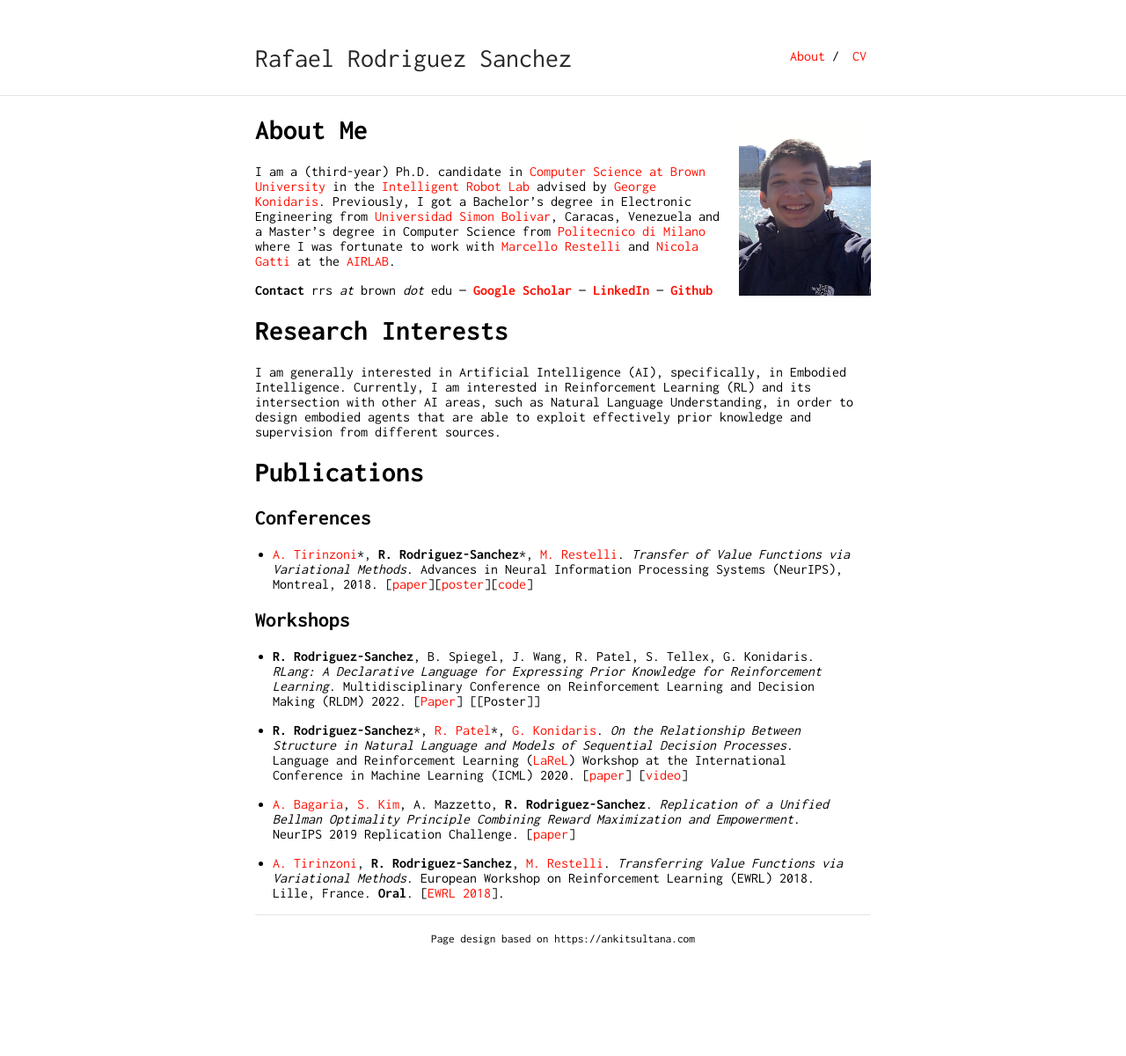
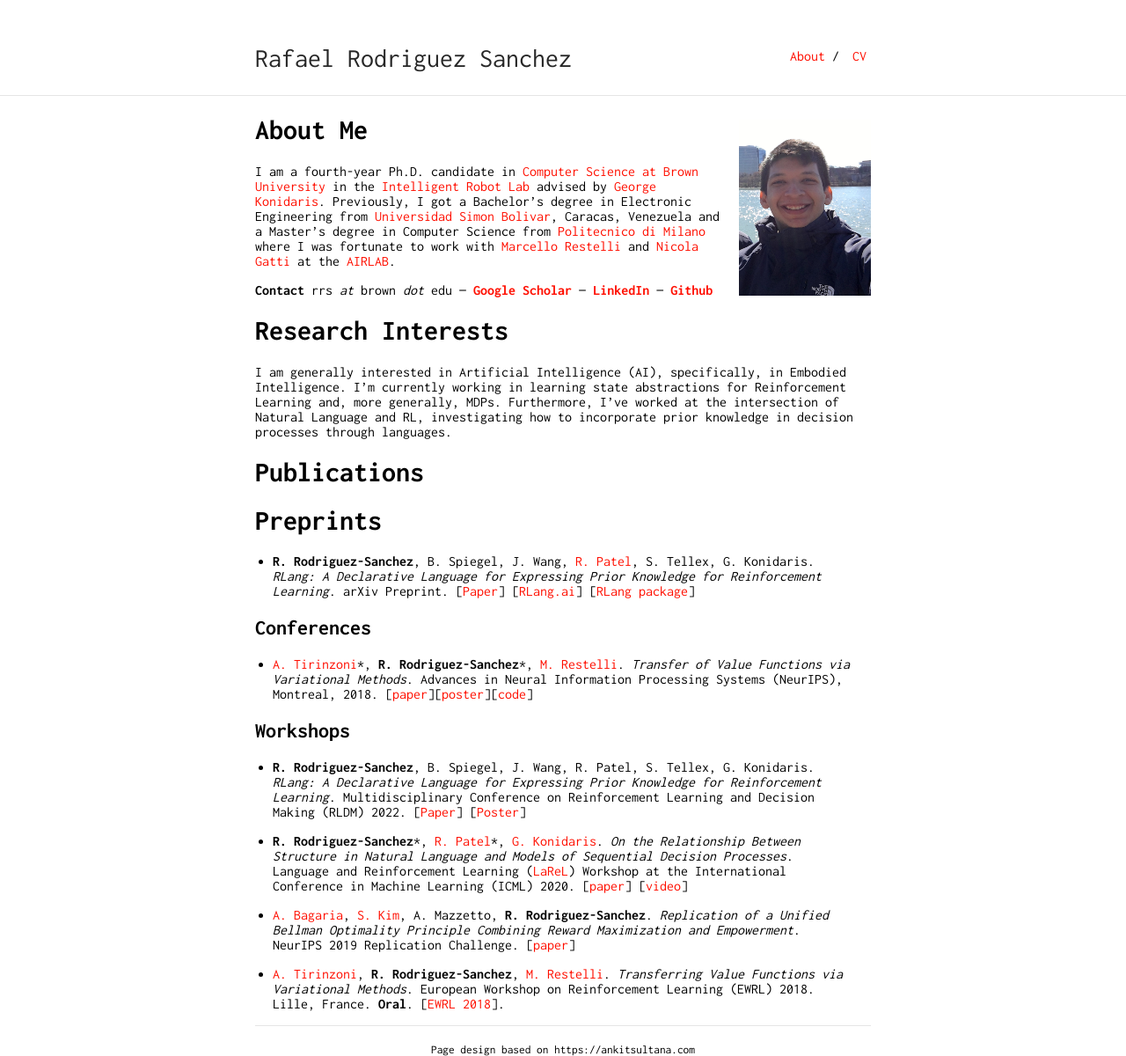
Before and after one commit to rafarodsa/rafarodsa.github.io, a Jekyll site: the page built from index.md, in a window 1280 px wide. Shown: the whole page at 88% size. Built offline with Jekyll 4.4.1, drawn with Linux system fonts in a browser that asks for light colours; before the commit the page ends 1074 px from its top, so only the background shows below that.

Commit message:
updated 4th year

```diff
--- a/_layouts/default.html
+++ b/_layouts/default.html
@@ -5,7 +5,7 @@
 
     <meta charset="utf-8">
     <meta name="viewport" content="width=device-width, initial-scale=1">
-    <meta name="keywords" content="blog, accent, {{ site.author }}, {{ site.title }}, ai, brown, reinfocerment learning, rafael rodriguez sanchez, polimi, politecnico di milano, research, usb">
+    <meta name="keywords" content="blog, accent, {{ site.author }}, {{ site.title }}, ai, brown, reinforcement learning, rafael rodriguez sanchez, polimi, politecnico di milano, research, usb">
     <meta name="author" content="{{ site.author }}">
     {% if page.url == "/404.html" %}
         <meta http-equiv="refresh" content="5; url=/">
--- a/index.md
+++ b/index.md
@@ -7,16 +7,21 @@ title: Rafael Rodriguez Sanchez
 
 <img class="profile-picture" src="profile.jpg">
 
-I am a (third-year) Ph.D. candidate in [Computer Science at Brown University](https://cs.brown.edu) in the [Intelligent Robot Lab](http://irl.cs.brown.edu) advised by [George Konidaris](http://cs.brown.edu/people/gdk/). Previously, I got a Bachelor's degree in Electronic Engineering from [Universidad Simon Bolivar](http://www.usb.ve), Caracas, Venezuela and a Master's degree in Computer Science from [Politecnico di Milano](https://polimi.it) where I was fortunate to work with [Marcello Restelli](https://restelli.faculty.polimi.it/MyWebSite/index.shtml) and [Nicola Gatti](https://www.gametheory.polimi.it/nicola-gatti.html) at the [AIRLAB](http://airlab.deib.polimi.it).
+I am a fourth-year Ph.D. candidate in [Computer Science at Brown University](https://cs.brown.edu) in the [Intelligent Robot Lab](http://irl.cs.brown.edu) advised by [George Konidaris](http://cs.brown.edu/people/gdk/). Previously, I got a Bachelor's degree in Electronic Engineering from [Universidad Simon Bolivar](http://www.usb.ve), Caracas, Venezuela and a Master's degree in Computer Science from [Politecnico di Milano](https://polimi.it) where I was fortunate to work with [Marcello Restelli](https://restelli.faculty.polimi.it/MyWebSite/index.shtml) and [Nicola Gatti](https://www.gametheory.polimi.it/nicola-gatti.html) at the [AIRLAB](http://airlab.deib.polimi.it).
 
 **Contact** rrs *at* brown *dot* edu --- **[Google Scholar](https://scholar.google.com/citations?user=ONxoqRUAAAAJ&hl=es)** --- **[LinkedIn](https://linkedin.com/in/rafarodsa)**
 --- **[Github](https://github.com/rafarodsa)**
 
 # Research Interests
 
-I am generally interested in Artificial Intelligence (AI), specifically, in Embodied Intelligence. Currently, I am interested in Reinforcement Learning (RL) and its intersection with other AI areas, such as Natural Language Understanding, in order to design embodied agents that are able to exploit effectively prior knowledge and supervision from different sources.
+I am generally interested in Artificial Intelligence (AI), specifically, in Embodied Intelligence. I'm currently working in learning state abstractions for Reinforcement Learning and, more generally, MDPs. Furthermore, I've worked at the intersection of Natural Language and RL, investigating how to incorporate prior knowledge in decision processes through languages.
 
 # Publications
+
+# Preprints
+
+- **R. Rodriguez-Sanchez**, B. Spiegel, J. Wang, [R. Patel](http://cs.brown.edu/people/rpatel59/), S. Tellex, G. Konidaris. *RLang: A Declarative Language for Expressing Prior Knowledge for Reinforcement Learning*. arXiv Preprint. [[Paper](https://arxiv.org/abs/2208.06448)] [[RLang.ai](https://rlang.ai)] [[RLang package](https://github.com/brownirl/rlang)]
+
 
 ## **Conferences**
 
@@ -25,7 +30,7 @@ I am generally interested in Artificial Intelligence (AI), specifically, in Embo
 ## **Workshops**
 
 - **R. Rodriguez-Sanchez**, B. Spiegel, J. Wang, R. Patel, S. Tellex, G. Konidaris. *RLang: A Declarative Language for Expressing Prior Knowledge for Reinforcement Learning*. Multidisciplinary Conference on Reinforcement Learning and Decision Making (RLDM) 2022.
-[[Paper](/rlang_rldm2022.pdf)] [[Poster]]
+[[Paper](/rlang_rldm2022.pdf)] [[Poster](/rlang_rldm_poster.pdf)]
 
 - **R. Rodriguez-Sanchez**\*, [R. Patel](http://cs.brown.edu/people/rpatel59/)\*, [G. Konidaris](http://cs.brown.edu/people/gdk/). *On the Relationship Between Structure in Natural Language and Models of Sequential Decision Processes*. Language and Reinforcement Learning ([LaReL](https://larel-ws.github.io/accepted-papers/)) Workshop at the International Conference in Machine Learning (ICML) 2020.
 [[paper](/on_the_relationship_between_structure_in_natural_language_and_models_of_sequential_decision_processes.pdf)] [[video](https://www.youtube.com/watch?v=a3JJo_cvzpE&feature=emb_logo)]
```
Also changed, not shown: 2 other files.
